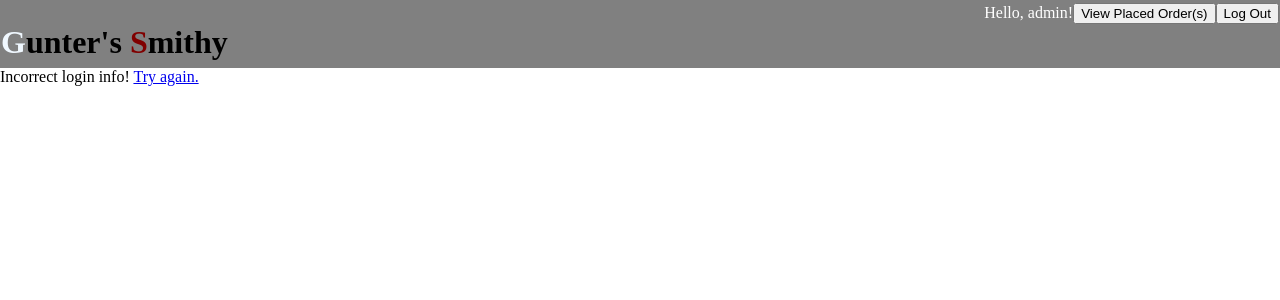
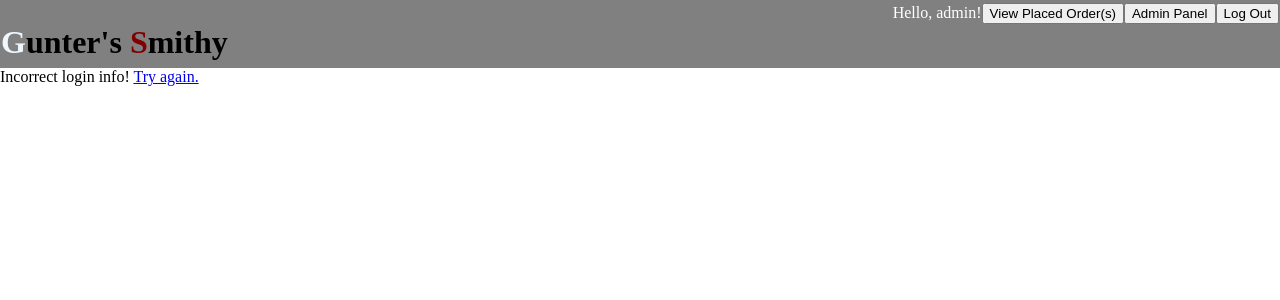
Before and after one commit to lokimcclintock/KU_HSPC_2026, a PHP site: page /auth.php in a window 1280 px wide. Shown: the top 300 px of the page. Run offline with PHP 8.4, Linux system fonts and the light colour scheme; a user stored in the database is signed in; data comes from the database, SQL or seed files in the repository; data that the repository does not hold is empty.

Commit message:
added button for admin panel

```diff
--- a/www/html/header.php
+++ b/www/html/header.php
@@ -8,13 +8,16 @@ include_once("serve.php")
 		<td style="position: absolute;right: 0;"><?php
 		$login_button = '<a href="./login.php"><button>Log In</button></a>';
 		$view_orders_button = '<a href="./orders.php"><button>View Placed Order(s)</button></a>';
-		$admin_panel_button = '<a href="./admin_panel.php><button>Admin Panel</button></a>';
+		$admin_panel_button = '<a href="./admin_panel.php"><button>Admin Panel</button></a>';
 		$logout_button = '<a href="./logout.php"><button>Log Out</button></a>';
 		$register_button = '<a href="./register.php"><button>Register</button</a>';
 
 		if($_SESSION["logged_in"]) {
 			 echo "<span style='color: white;'>Hello, " . $_SESSION["username"] . "!</span>";
 			 echo $view_orders_button;
+			 if($_SESSION['is_admin']) {
+			 	echo $admin_panel_button;
+			 }
 			 echo $logout_button;
 
 		} else {
--- a/www/html/serve.php
+++ b/www/html/serve.php
@@ -1,5 +1,9 @@
 <?php
+include_once('config.php');
 session_start();
 
 $_SESSION["logged_in"] = isset($_SESSION["username"]);
+$expected_hash_query = mysqli_query($mysqli, "SELECT admin FROM users WHERE username = '" . $_SESSION['username'] . "'");
+$expected_hash_arr = $expected_hash_query->fetch_all();
+$_SESSION['is_admin'] = $expected_hash_arr[0][0] == 1;
 ?>
```
